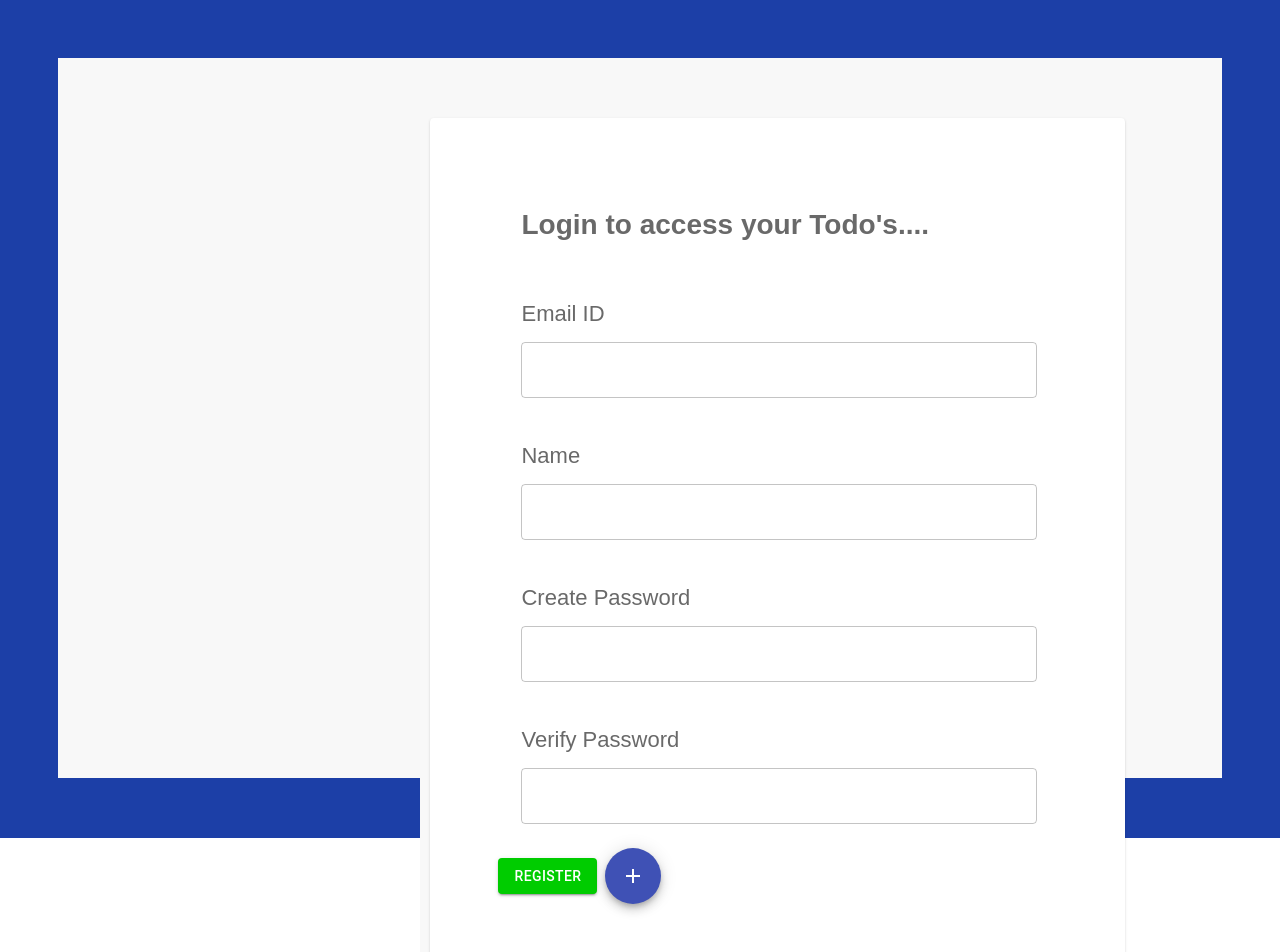
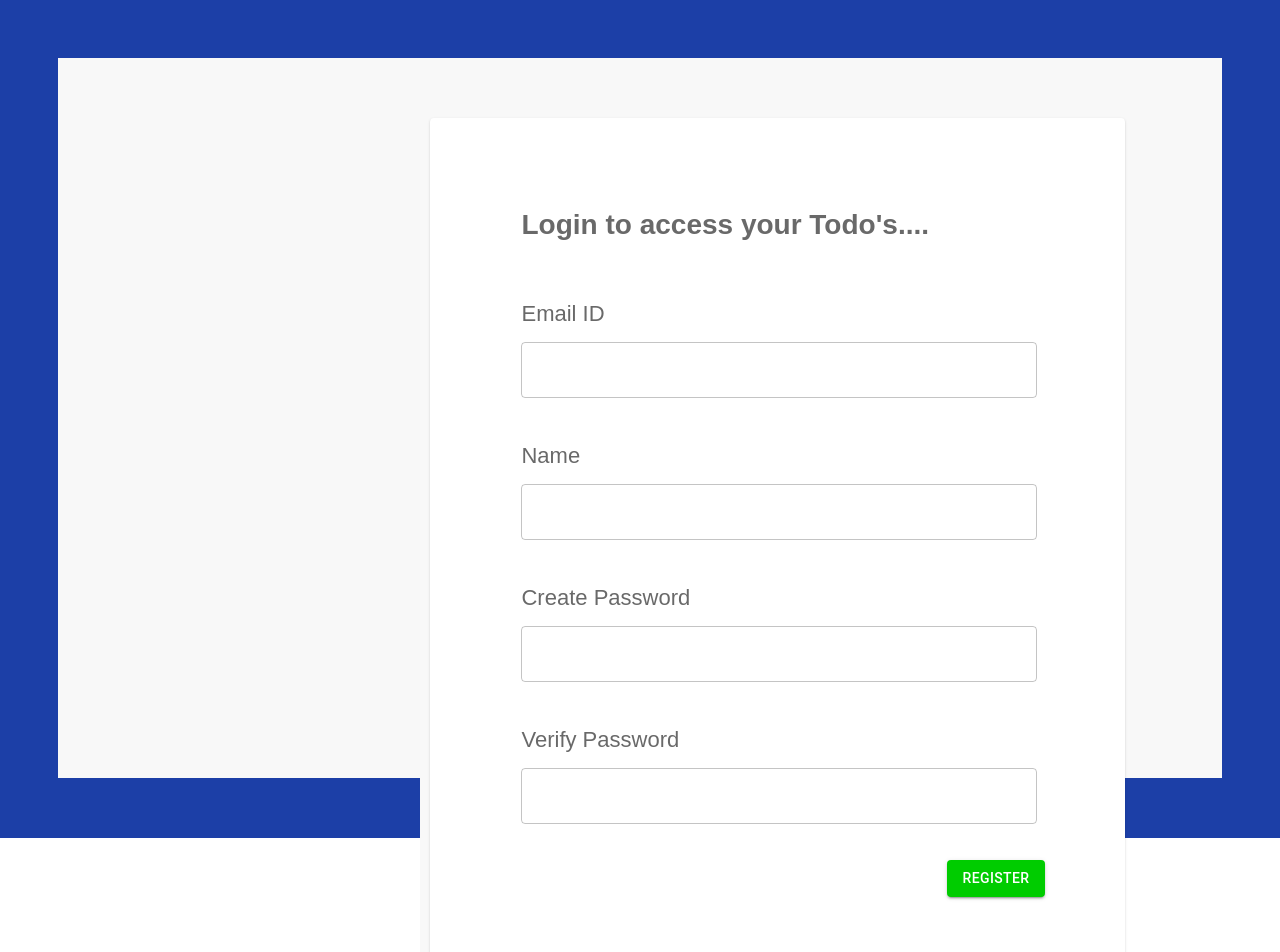
Before and after one commit to Sourabh25495/peerpal-client-side, a React (Create React App) app: page /home in a window 1280 px wide. Shown: the top 952 px of the page. Built offline with nearby package versions, Linux system fonts and the light colour scheme; no server answers.

Commit message:
initial commit app setup

```diff
--- a/src/components/ComposeEssay/ComposeEssay.js
+++ b/src/components/ComposeEssay/ComposeEssay.js
@@ -2,7 +2,7 @@ import React from "react";
 import { InputComponent } from "../InputComponent";
 import { LOGIN_FIELDS } from "../../constants";
 import { Button, Card, CardContent, CardActions, Fab } from "@material-ui/core";
-import AddIcon from '@material-ui/icons/Add';
+import ArrowForwardIosIcon from '@material-ui/icons/ArrowForwardIos';
 import { useStyles } from "../styles";
 import { processInputFieldParams } from "../utils";
 import { useSelector } from "react-redux";
@@ -30,13 +30,10 @@ export const ComposeEssay = ({}) => {
               ))}
           </div>
         </CardContent>
-        <CardActions>
+        <CardActions className={classes.buttonPanel}>
           <Button variant="contained" className={classes.muiButton}>
             Register
           </Button>
-          <Fab color="primary" aria-label="add">
-            <AddIcon />
-          </Fab>
         </CardActions>
       </Card>
     </div>
--- a/src/components/styles.js
+++ b/src/components/styles.js
@@ -11,13 +11,17 @@ export const useStyles = makeStyles((theme) => ({
   root: {
     width: 575,
     padding: 60,
-    marginTop: 50
+    marginTop: 50,
   },
   formContainer: {
-    margin: 'auto',
-    width: '36%',
+    margin: "auto",
+    width: "36%",
     padding: 10,
-    backgroundColor: '#f8f8f8',
+    backgroundColor: "#f8f8f8",
+  },
+  buttonPanel: {
+    float: "right",
+    padding: 20
   },
   bullet: {
     display: "inline-block",
```
